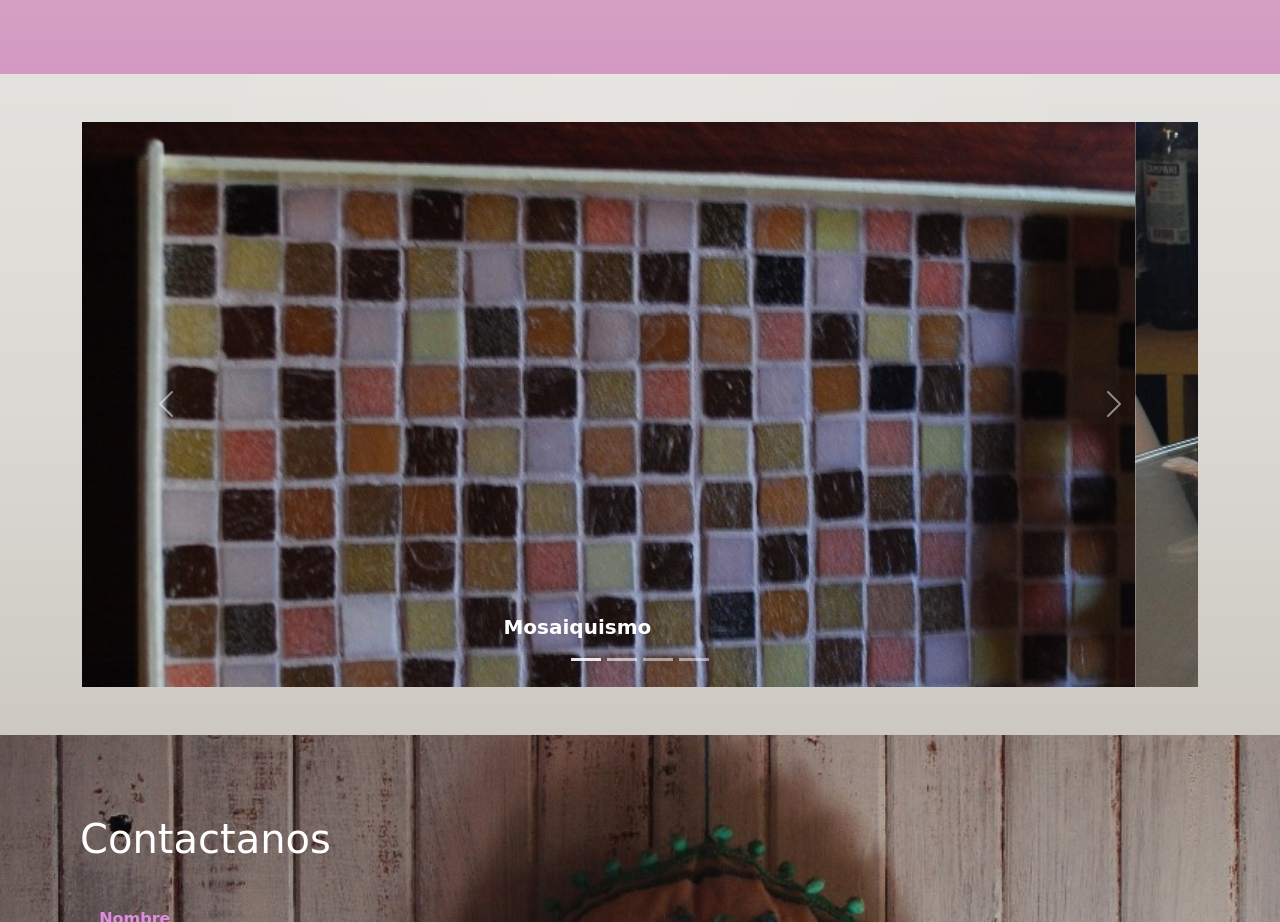
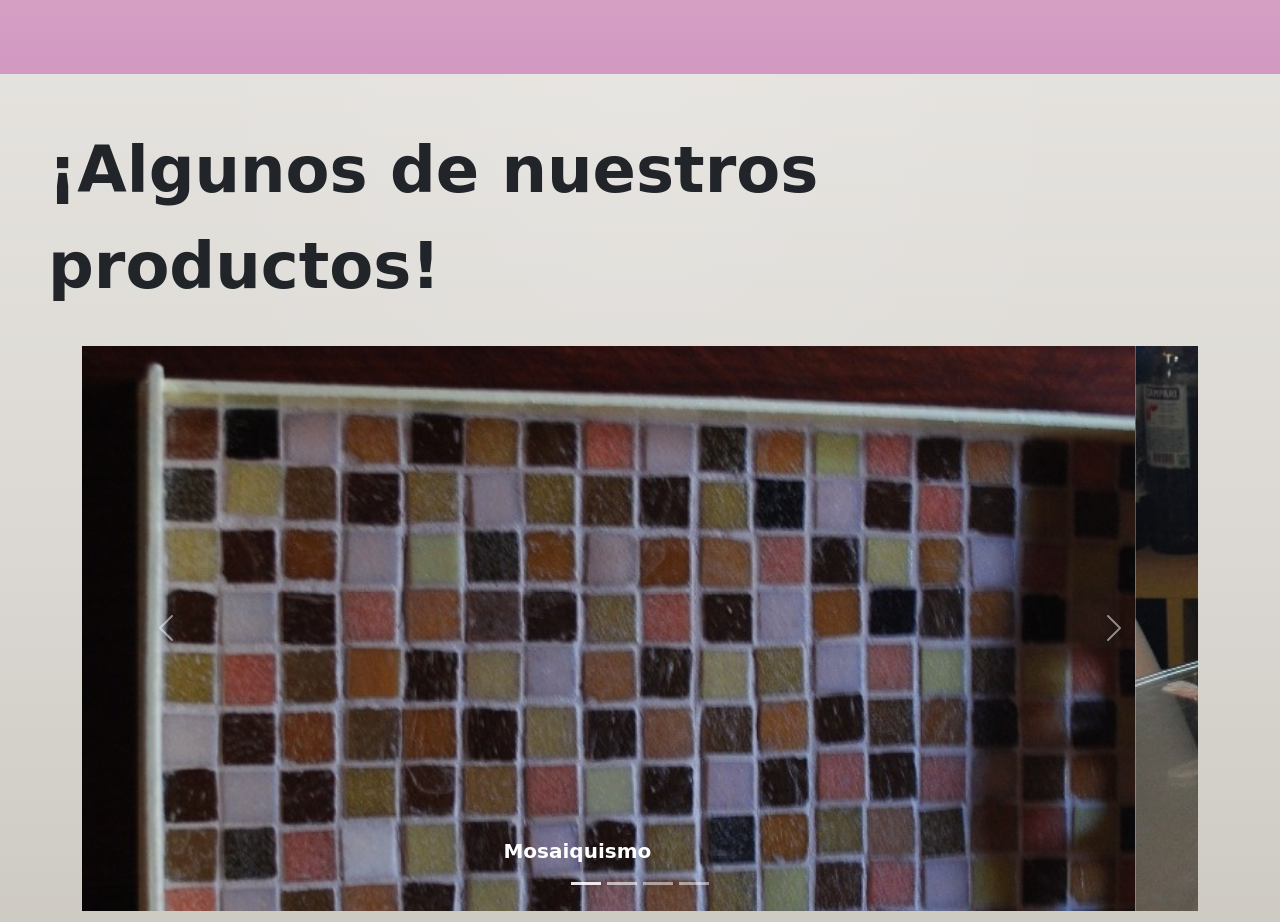
Before and after one commit to SebasBarion/CoderHouse, a plain HTML site: page index.html in a window 1280 px wide. Shown: the part 1980-2902 px from the top of the page. Drawn offline with nearby package versions, Linux system fonts and the light colour scheme; a web font is replaced by a local one.

Commit message:
Agregue parrafo en carrousel

```diff
--- a/index.html
+++ b/index.html
@@ -129,6 +129,7 @@
 
     <!--Carrousel -->
     <section class="sectionCarrousel p-5">
+        <p class="p-products">¡Algunos de nuestros productos!</p>
         <section class="container text-align-center" id="productos">
             <div id="carouselExampleCaptions" class="carousel slide " data-bs-ride="carousel">
                 <div class="carousel-indicators">
--- a/scss/components/_carrousel.scss
+++ b/scss/components/_carrousel.scss
@@ -8,4 +8,13 @@ h5 {
     color: white;
     font-weight: 700;
 }
+
+.p-products{
+    font-size:4rem ;
+    font-weight: 550;
+    display: flex;
+    align-items: center;
+    justify-content: space-around;
+    padding-bottom: 1rem;
 }
+}
```
Also changed, not shown: css/style.css, 1 other file.
